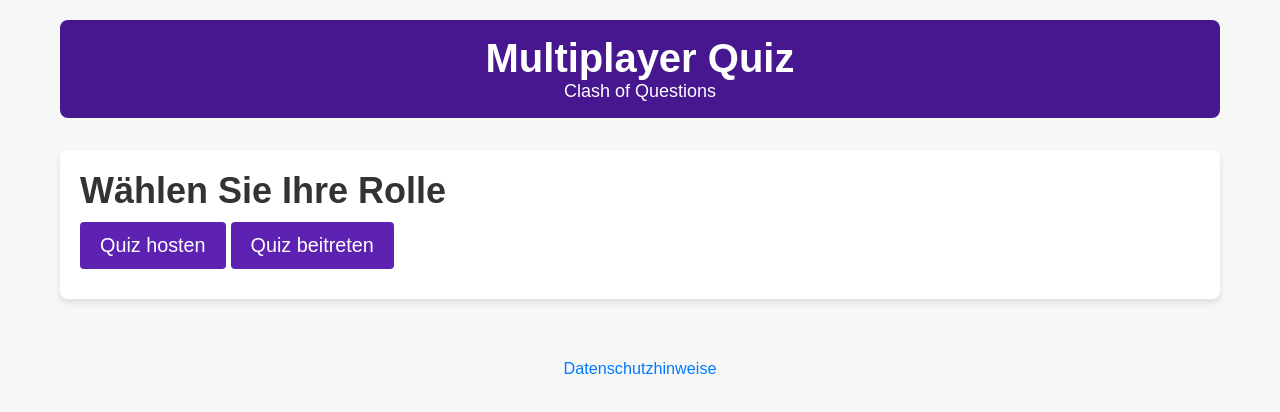
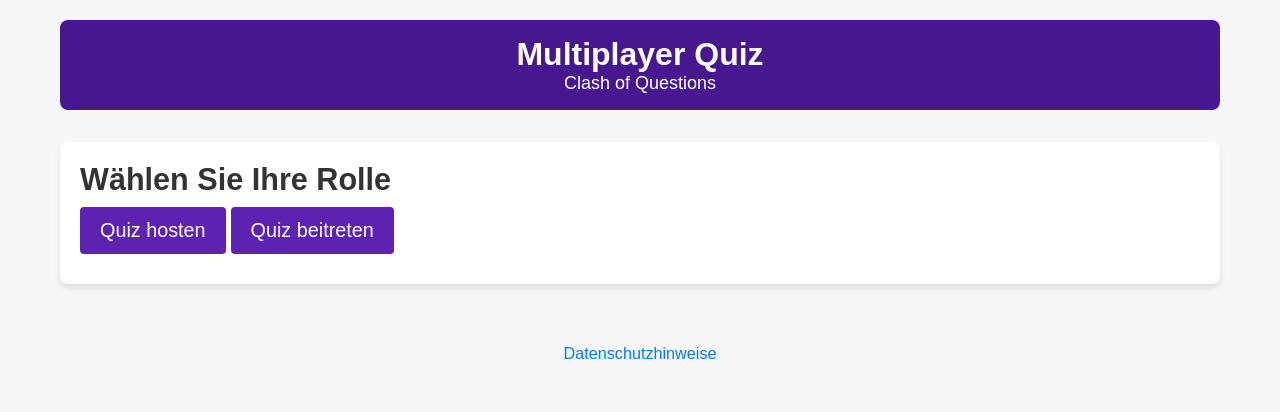
Before and after one commit to mamrehn/taskcards, a plain HTML site: page qlash.html in a window 1280 px wide. Drawn offline with nearby package versions, Linux system fonts and the light colour scheme.

Commit message:
Update qlash.css

```diff
--- a/qlash.css
+++ b/qlash.css
@@ -25,13 +25,13 @@ body {
 
 /* Headings font size adjustments */
 h1 {
-    font-size: 2.5rem; /* Using rem for better scaling */
+    font-size: 2rem; /* Using rem for better scaling */
 }
 h2 {
-    font-size: 2em;
+    font-size: 1.7em;
 }
 h3 {
-    font-size: 1.7em;
+    font-size: 1.5em;
 }
 
 /* Main container for content */
```
